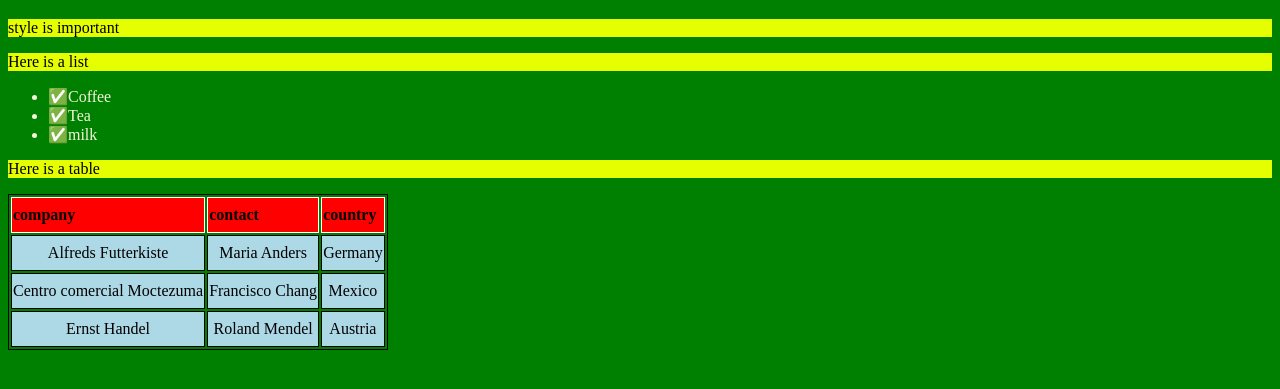
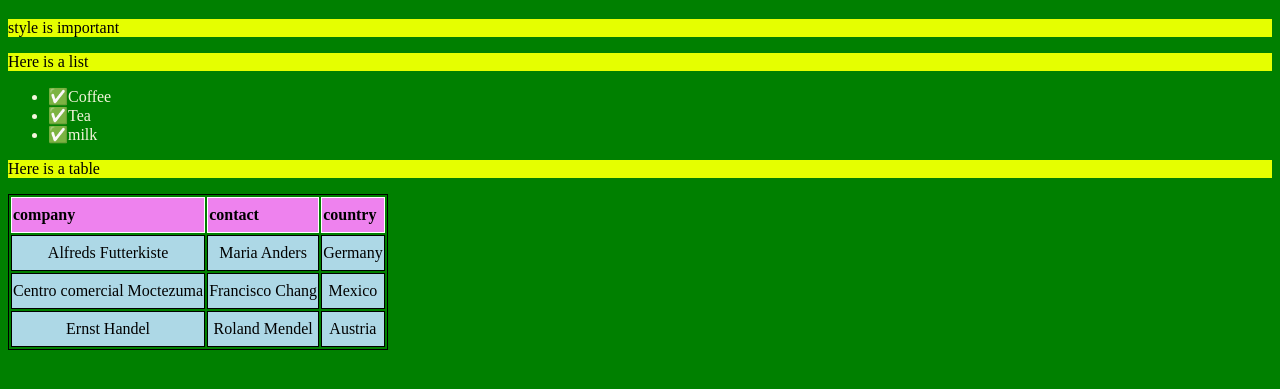
Before and after one commit to MTHS-ICD2O-1-2023/ICD2O-Unit-1-04-dang-2nguyen, a plain HTML site: page index2.html in a window 1280 px wide. Shown: the part 141-530 px from the top of the page. Drawn offline with Linux system fonts and the light colour scheme.

Commit message:
using css

```diff
--- a/css/style2.css
+++ b/css/style2.css
@@ -31,7 +31,7 @@
 
  th {
   height: 2rem;
-  background: red;
+  background: violet;
   border: 1px solid white;
   text-align: left;
  }
```
